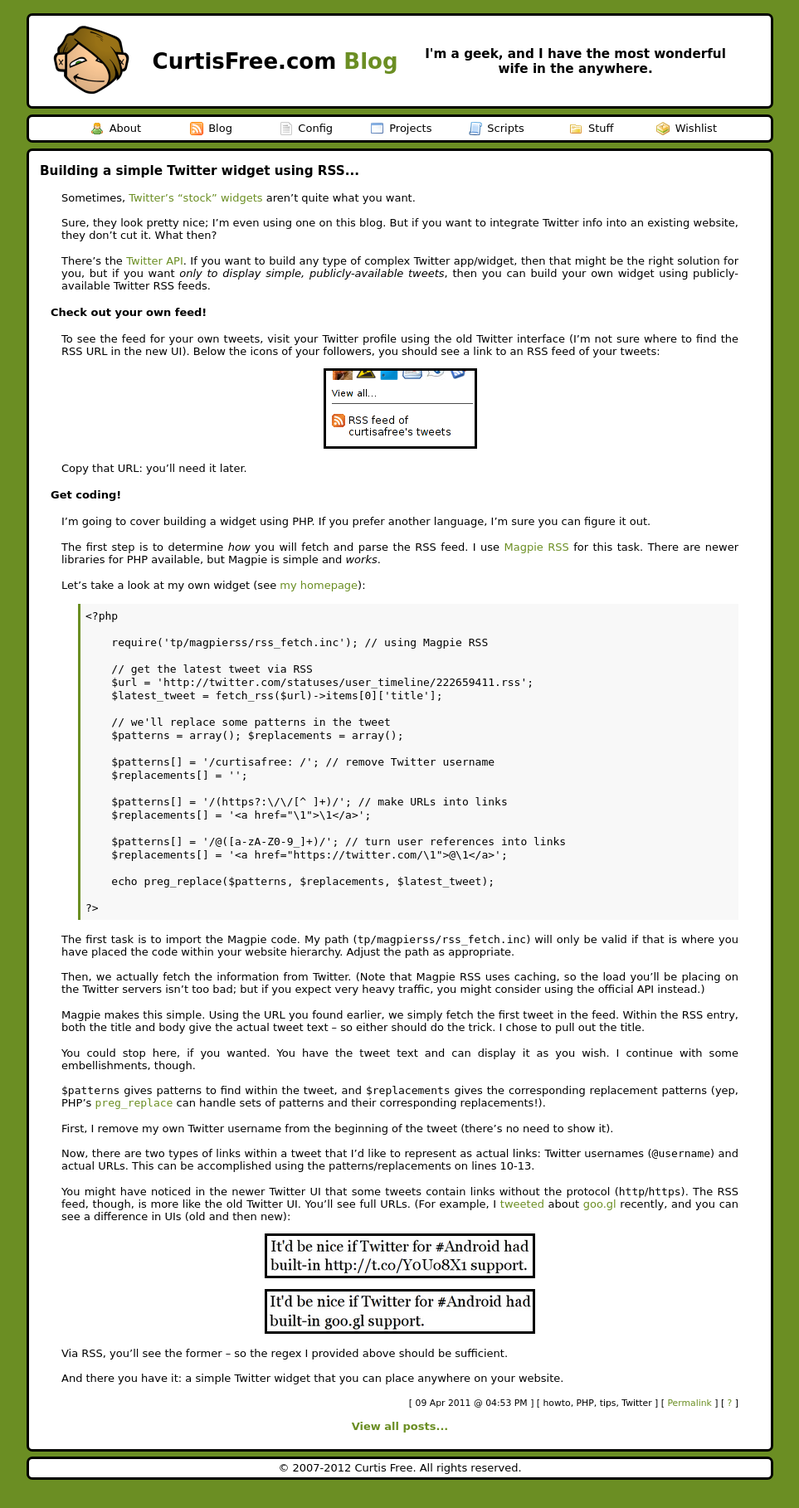
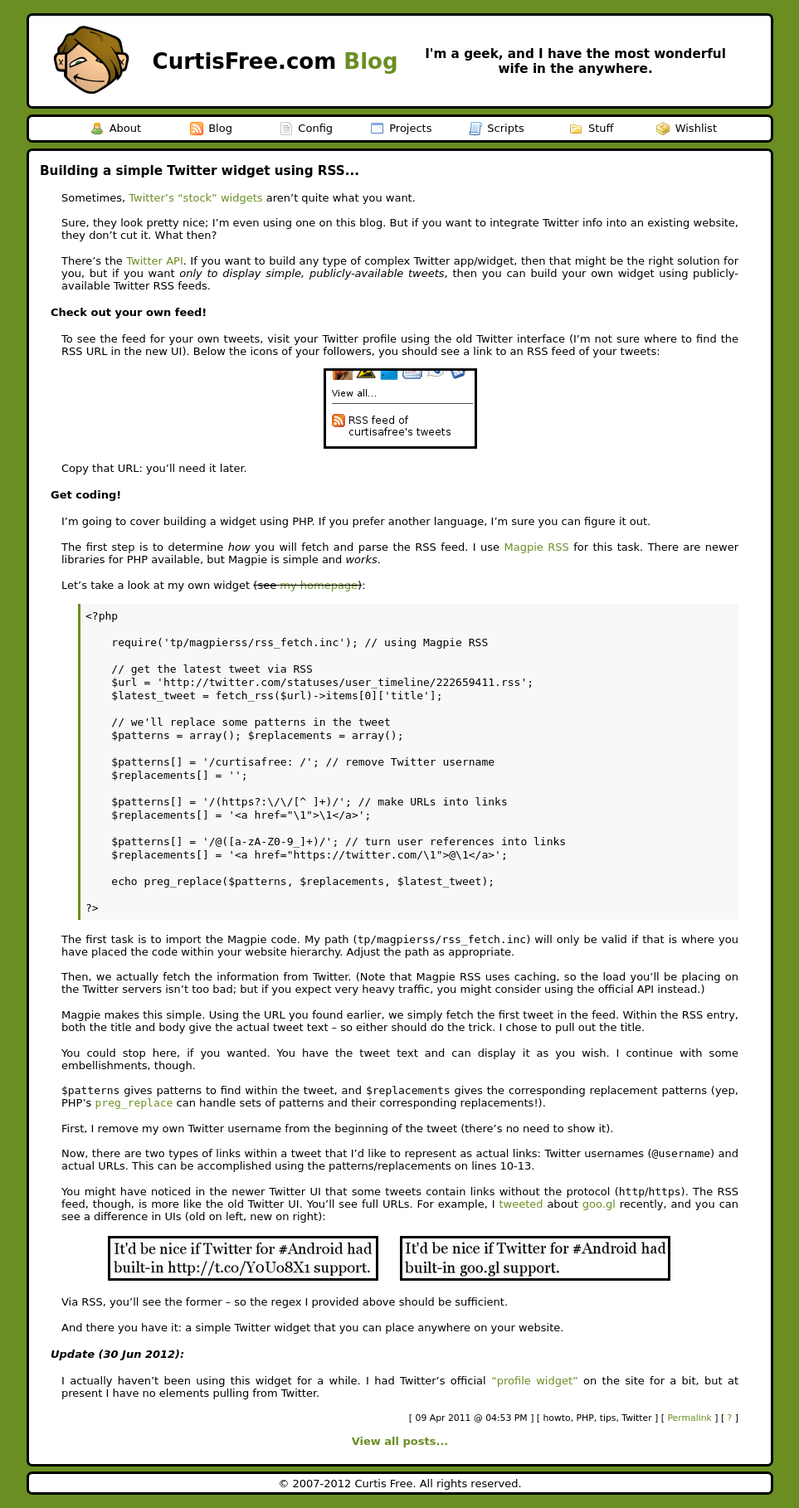
Before and after one commit to cfree3/curtisfree.com, a Jekyll site: the page built from _posts/2011-04-09-building_simple_twitter_widget_using_rss.md, in a window 1280 px wide. Shown: the whole page at 83% size, without its empty margins (158-1121 px from the left). Built offline with Jekyll 4.4.1, drawn with Linux system fonts in a browser that asks for light colours.

Commit message:
Update/fix up 2011/04/09/building_simple_twitter_widget_using_rss

```diff
--- a/_posts/2011-04-09-building_simple_twitter_widget_using_rss.md
+++ b/_posts/2011-04-09-building_simple_twitter_widget_using_rss.md
@@ -33,7 +33,7 @@
 [Magpie RSS][magpie] for this task. There are newer libraries for PHP available, but Magpie is
 simple and _works_.
 
-Let's take a look at my own widget (see [my homepage][home]):
+Let's take a look at my own widget <del>(see [my homepage][home])</del>:
 
     <?php
 
@@ -86,15 +86,23 @@
 lines 10-13.
 
 You might have noticed in the newer Twitter UI that some tweets contain links without the protocol
-(`http`/`https`). The RSS feed, though, is more like the old Twitter UI. You'll see full URLs. (For
+(`http`/`https`). The RSS feed, though, is more like the old Twitter UI. You'll see full URLs. For
 example, I [tweeted][googl_tweet] about [goo.gl][googl] recently, and you can see a difference in
-UIs (old and then new):
-![](/imgs/tweet_old.png)
-![](/imgs/tweet_new.png)
+UIs (old on left, new on right):
+
+<div class="imgs">
+  <img src="/imgs/tweet_old.png" /><img src="/imgs/tweet_new.png" />
+</div>
 
 Via RSS, you'll see the former -- so the regex I provided above should be sufficient.
 
 And there you have it: a simple Twitter widget that you can place anywhere on your website.
+
+#### _Update (30 Jun 2012):_
+
+I actually haven't been using this widget for a while. I had Twitter's official
+["profile widget"](https://twitter.com/about/resources/widgets/widget_profile) on the site for a
+bit, but at present I have no elements pulling from Twitter.
 
 [twitter_widgets]: https://twitter.com/about/resources/widgets
 [twitter_api]:     https://apiwiki.twitter.com/
```
